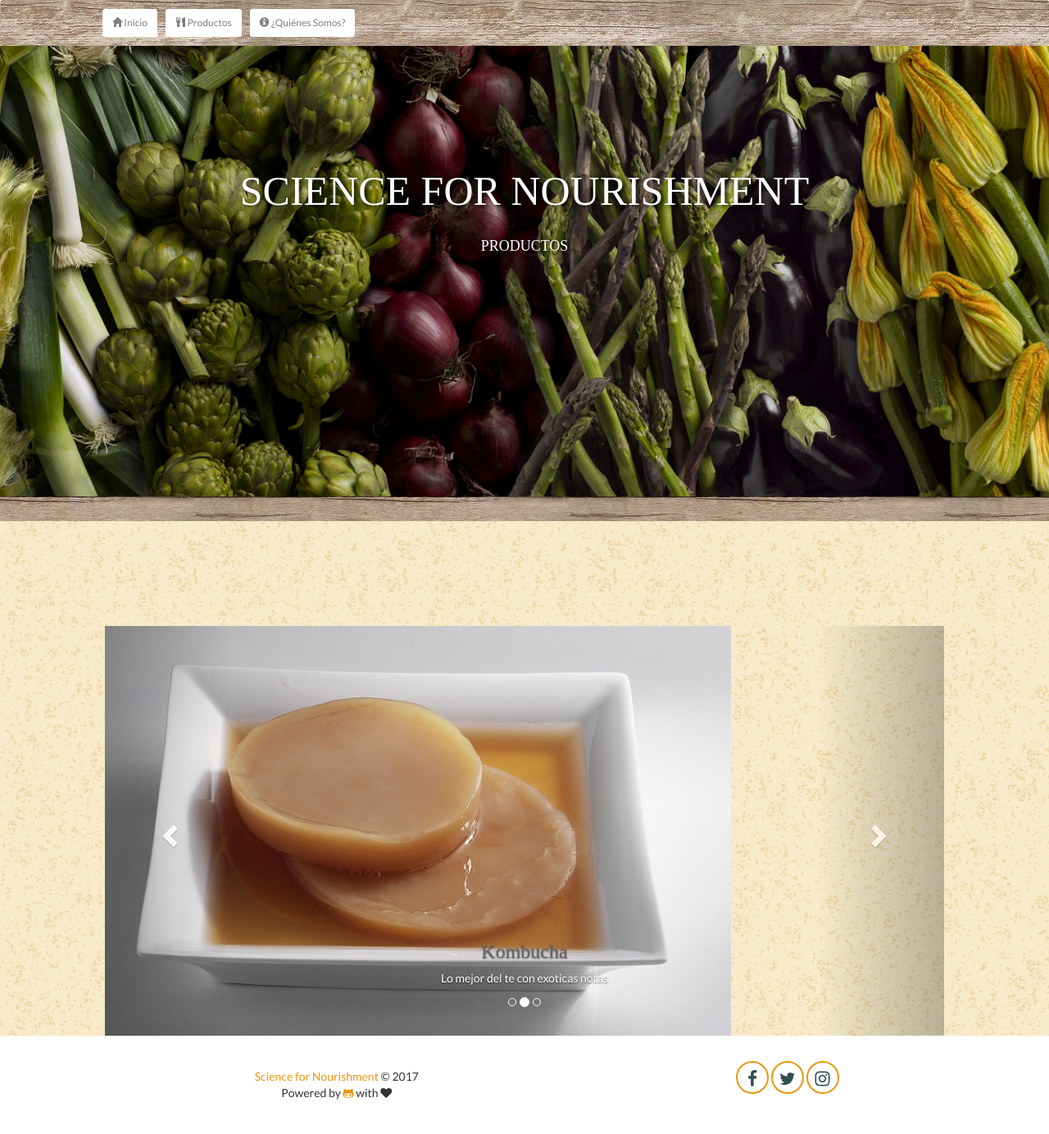
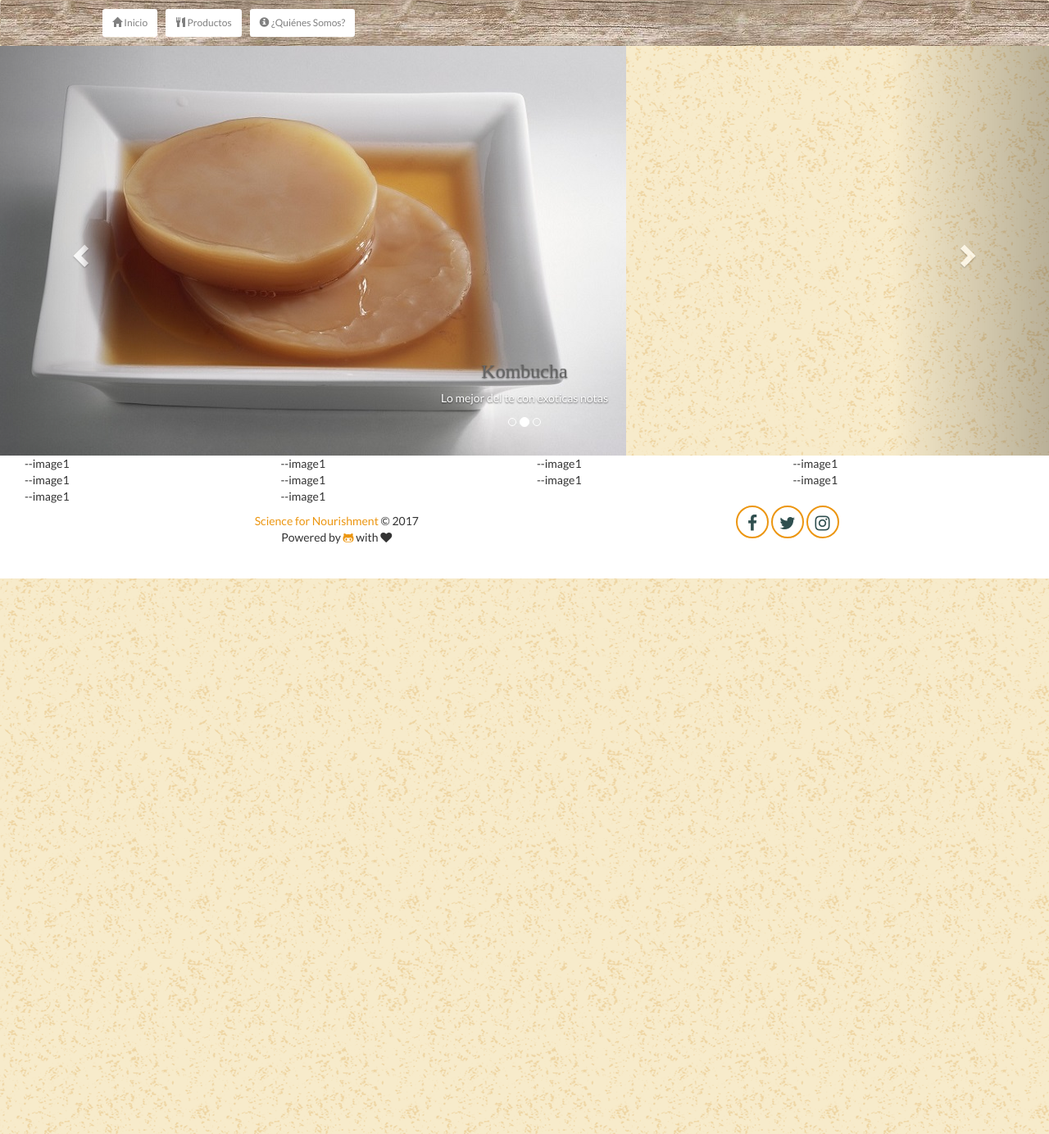
Before and after one commit to ScienceforNourishment/ScienceforNourishment.github.io, a Jekyll site: the page built from products.html, in a window 1280 px wide. Shown: the whole page at 82% size. Built offline with Jekyll 4.4.1, drawn with Linux system fonts in a browser that asks for light colours; nearby versions of some CDN libraries; some web fonts are replaced.

Commit message:
Products improvements

```diff
--- a/products.html
+++ b/products.html
@@ -6,16 +6,6 @@ title: "Science for Nourishment - Productos"
     <header class="containerHead header">
         <div class="row">
             <div class="col-md-12">
-                    <div class="coverpost logo-text" style="background-image: url('/assets/background.jpg')">
-                        <br><h1>Science for Nourishment</h1><br>
-                        <h2 class="hidden-xs hidden-sm">Productos</h2>
-                    </div>
-                </div>
-            </div>
-        </div>
-    </header>
-</div>
-<div style="width: 80%; margin: 0 auto">
                     <div id="myCarousel" class="carousel slide" data-interval="3000" data-ride="carousel">
                         <ol class="carousel-indicators">
                             <li data-target="#myCarousel" data-slide-to="0" class="active"></li>
@@ -56,3 +46,38 @@ title: "Science for Nourishment - Productos"
                                 </a>
                     </div>
                 </div>
+            </div>
+        </header>
+     </div>
+     <section class="col-md-12 productsdiv">
+         <div class="col-md-3">
+             --image1
+         </div>
+        <div class="col-md-3">
+             --image1
+         </div>
+        <div class="col-md-3">
+             --image1
+         </div>
+        <div class="col-md-3">
+             --image1
+         </div>
+        <div class="col-md-3">
+             --image1
+         </div>
+        <div class="col-md-3">
+             --image1
+         </div>
+        <div class="col-md-3">
+             --image1
+         </div>
+        <div class="col-md-3">
+             --image1
+         </div>
+        <div class="col-md-3">
+             --image1
+         </div>
+        <div class="col-md-3">
+             --image1
+         </div>
+     </section>
```
Also changed, not shown: assets/css/all.css. Lines whose indentation alone changed are shown as unchanged.
